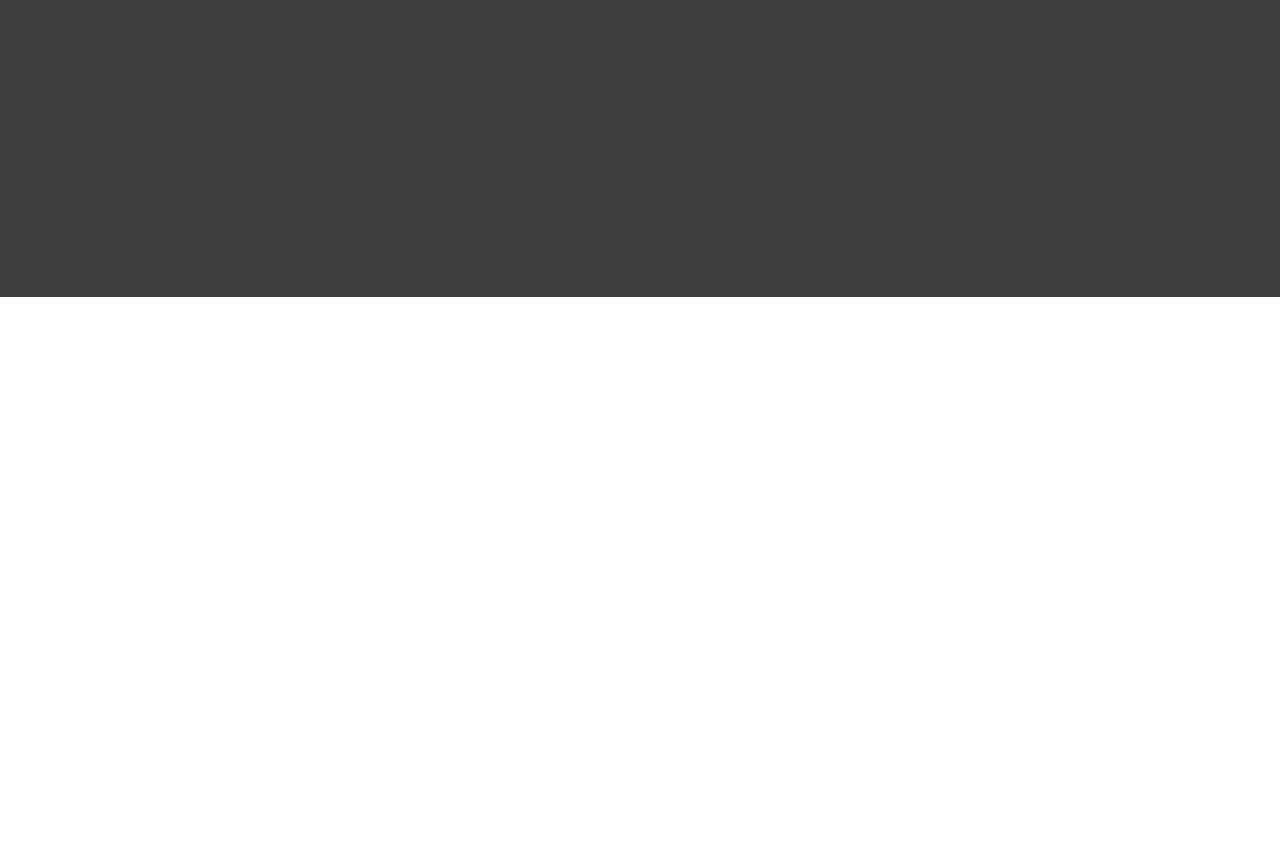
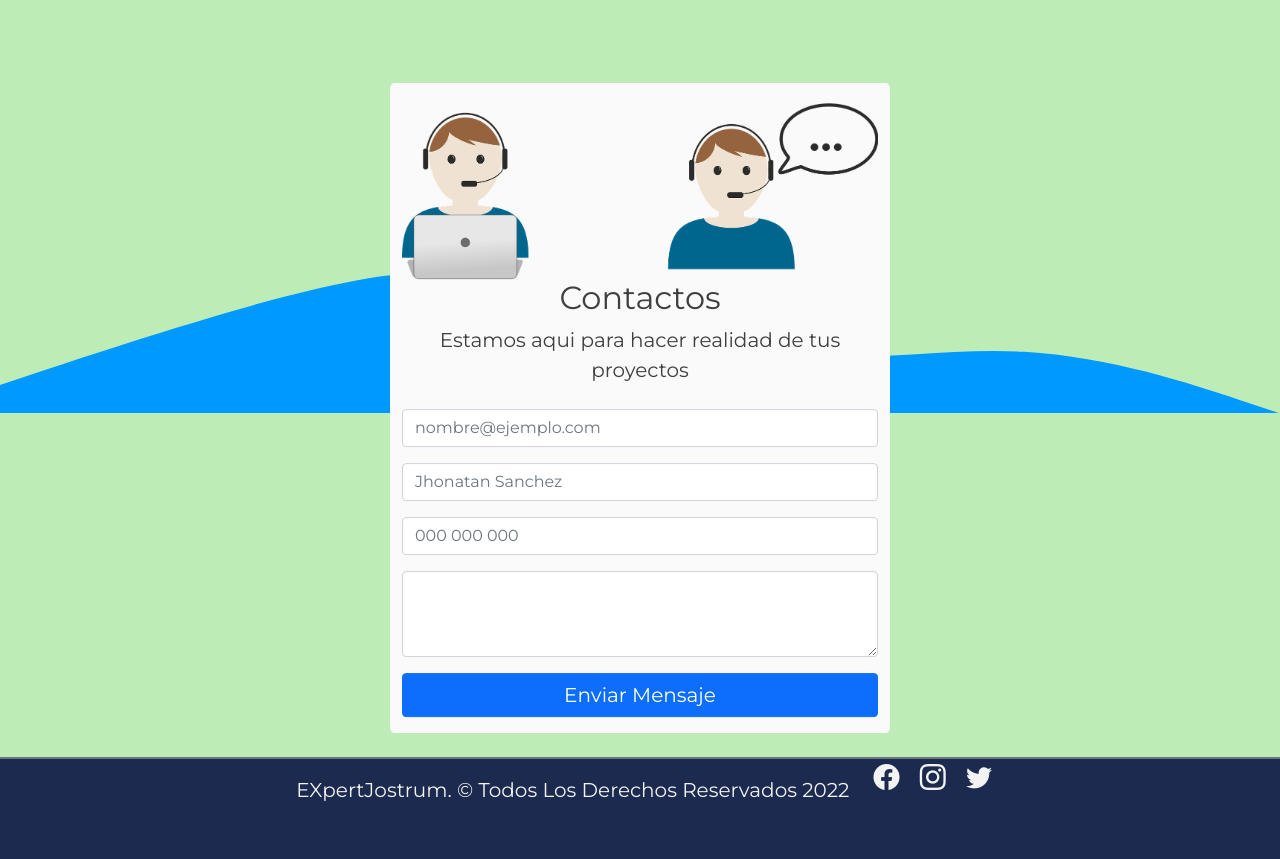
Before and after one commit to Josetruyolm/Pagina-web-BOOTSTRAP-5, a plain HTML site: page index.html in a window 1280 px wide. Shown: the part 2801-3660 px from the top of the page. Before the commit the page ends 3098 px from the top, so only its background shows below. Drawn offline with nearby package versions, Linux system fonts and the light colour scheme.

Commit message:
Finalizacion proyecto pagina web

```diff
--- a/index.html
+++ b/index.html
@@ -6,6 +6,7 @@
     <meta name="viewport" content="width=device-width, initial-scale=1.0">
     <link href="https://cdn.jsdelivr.net/npm/bootstrap@5.1.3/dist/css/bootstrap.min.css" rel="stylesheet" integrity="sha384-1BmE4kWBq78iYhFldvKuhfTAU6auU8tT94WrHftjDbrCEXSU1oBoqyl2QvZ6jIW3" crossorigin="anonymous">"
     <link rel="stylesheet" href="main.css">
+    <link rel="stylesheet" href="https://cdn.jsdelivr.net/npm/bootstrap-icons@1.8.3/font/bootstrap-icons.css">
     <title>ExpertJostrum</title>
 </head>
 <body>
@@ -29,11 +30,11 @@
               </li>
 
               <li class="nav-item">
-                <a class="nav-link" href="#">Equipo</a>
+                <a class="nav-link" href="#equipo">Equipo</a>
               </li>
 
               <li class="nav-item">
-                <a class="nav-link" href="#">Contacto</a>
+                <a class="nav-link" href="#seccion-contacto">Contacto</a>
               </li>
             </ul>
 
@@ -156,7 +157,66 @@
         </div>
       </section>
 
+      <section id="seccion-contacto" class="border-bottom border-secondary
+      border-2">
+        <div id="bg-contacto">
+          <svg xmlns="http://www.w3.org/2000/svg" viewBox="0 0 1440 320"><path fill="#0099ff" fill-opacity="1" d="M0,288L48,272C96,256,192,224,288,197.3C384,171,480,149,576,165.3C672,181,768,235,864,250.7C960,267,1056,245,1152,250.7C1248,256,1344,288,1392,304L1440,320L1440,320L1392,320C1344,320,1248,320,1152,320C1056,320,960,320,864,320C768,320,672,320,576,320C480,320,384,320,288,320C192,320,96,320,48,320L0,320Z">
+          </path></svg>
+        </div>
+        <div class="container"
+        id="contenedor-formulario">
+        <div id="titulo-formulario" class=" text-center mb-4">
+            <div><img src="img/support.png" alt="Contacto" class="img-fluid"></div>
+            <h2>Contactos</h2>
+            <p class="fs-5">Estamos aqui para hacer realidad
+              de tus proyectos
+            </p>
+          </div>
+            <form action="">
+                <div class="mb-3">
+                <input type="email"
+                class="form-control" id="email"
+                placeholder="nombre@ejemplo.com" required>
+                </div>
+                <div class="mb-3">
+                  <input type="text"
+                  class="form-control" id="nombre"
+                  placeholder="Jhonatan Sanchez" required>
+                  </div>
+                  <div class="mb-3">
+                    <input type="tel"
+                    class="form-control" id="tel"
+                    placeholder="000 000 000 " required>
+                    </div>
+                <div class="mb-3">
+                <textarea class="form-control"
+                id="exampleFormControlTextarea1"
+                rows="3" placeholder="Escribe tu Mensaje">
+              </textarea>
+                </div>
+                <div class="mb-3">
+                  <button type="button" class="btn btn-primary w-100 fs-5">Enviar Mensaje</button>
+                </div>
+            </form>
+      </div>
 
-<script src="https://cdn.jsdelivr.net/npm/bootstrap@5.1.3/dist/js/bootstrap.bundle.min.js" integrity="sha384-ka7Sk0Gln4gmtz2MlQnikT1wXgYsOg+OMhuP+IlRH9sENBO0LRn5q+8nbTov4+1p" crossorigin="anonymous"></script>
+    </section>
+
+    <footer class="w-100 d-flex align-items justify-content-center
+    flex-wrap">
+      <p class="fs-5 px-3 pt-3">EXpertJostrum. &copy; Todos Los Derechos Reservados 2022</p>
+      <div id="iconos">
+        <a href="#"><i class="bi bi-facebook"></i></a>
+        <a href="#"><i class="bi bi-instagram"></i></a>
+        <a href="#"><i class="bi bi-twitter"></i></a>
+      </div>
+    </footer>
+
+    <script src="https://cdn.jsdelivr.net/npm/bootstrap@5.1.3/dist/js/bootstrap.bundle.min.js"
+        integrity="sha384-ka7Sk0Gln4gmtz2MlQnikT1wXgYsOg+OMhuP+IlRH9sENBO0LRn5q+8nbTov4+1p"
+        crossorigin="anonymous"></script>
+
+    <script src="https://unpkg.com/typewriter-effect@latest/dist/core.js"></script>
+    <script src="main.js"></script>
 </body>
 </html>
--- a/main.css
+++ b/main.css
@@ -38,10 +38,11 @@ body {
     background: url(img/mapa.png);
     width: 100%;
     height: 500px;
+    border-radius: 20px;
 }
 
 #local {
-    background: #3f3f3f;
+    background: #bdecb6;
     padding-bottom: 300px;
     display:flex;
     justify-content: center;
@@ -55,6 +56,67 @@ body {
 
 
 
+#numeros-local div {
+    padding: 0 20px 0 0;
+    height: 48px;
+}
+
+#numeros-local div:not(:last-child){
+    border-right: 2px solid #3f3f3f;
+}
+
+#numeros-local div:not(:first-child){
+    padding-left: 2opx ;
+}
+
+#numeros-local p {
+    margin:0;
+}
+
+
+
+
+
+#bg-contacto {
+    position: relative;
+    top:-130px
+}
+
+#seccion-contacto {
+    background-color: #bdecb6;
+    min-height: 500px;
+    position:relative
+}
+
+#contenedor-formulario {
+    position: absolute;
+    top: 30%;
+    left: 50%;
+    transform: translate(-50%, -50%);
+    background: #fbfafa;
+    border-radius: 5px;
+    max-width: 500px;
+}
+
+#titulo-formulario {
+    color: #3f3f3f
+}
+
+footer {
+    background: #1b2a4e;
+    min-height: 100px;
+}
+
+footer p {
+    color: #f3f3f3;
+    text-align: center;
+}
+
+#iconos i {
+    font-size: 26px;
+    padding: 0 8px;
+    color: #f3f3f3;
+}
 
 
 
@@ -65,19 +127,8 @@ body {
 
 
 
-
-
-
-
-
-
-
-
-
-
-
-
-@media(max-width:1200px){
+@media(max-width:1200px)
+{
     #local {
         flex-wrap: wrap;
         padding-top: 30px;
@@ -97,9 +148,16 @@ body {
     #intro, #equipo {
         width: 90% !important;
     }
+
+    #equipo p {
+        display: none;
+    }
     .servicio-fila {
         width: 100% !important;
         text-align: center;
+    }
+    #bg-contacto {
+        top:-110px;
     }
 }
 
--- a/main.js
+++ b/main.js
@@ -0,0 +1,11 @@
+const app = document.getElementById('typewriter');
+
+const typewriter = new typewriter(app, {
+    lopp: true,
+    delay:75
+});
+
+typewriter
+.typewriter('La capital del Sol')
+.pauseFor(200)
+.start();
```
